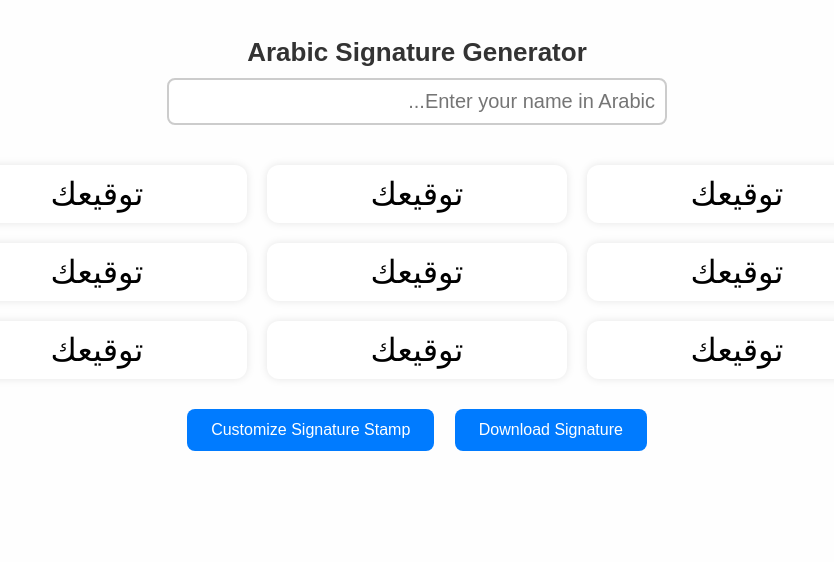
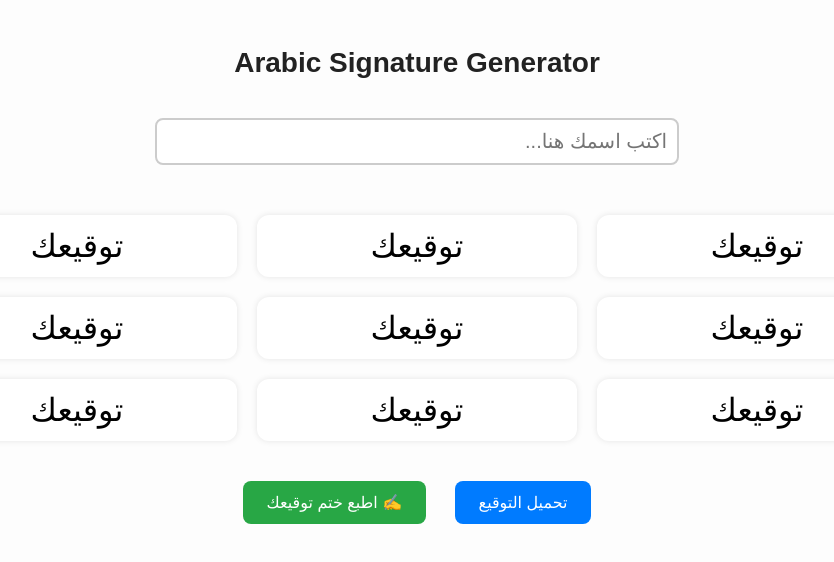
Before and after one commit to RickyHuang2016/Arabic-signature-generator-20250727, a plain HTML site: page index.html in a window 1280 px wide. Shown: the whole page, without its empty margins (223-1057 px from the left). Drawn offline with Linux system fonts and the light colour scheme; a web font is replaced by a local one.

Commit message:
index.html

```diff
--- a/index.html
+++ b/index.html
@@ -5,21 +5,17 @@
   <title>Arabic Signature Generator</title>
   <meta name="viewport" content="width=device-width, initial-scale=1">
   <style>
-    /* Reset + font rendering */
-    * { box-sizing: border-box; }
     body {
       font-family: 'Tajawal', sans-serif;
-      margin: 0;
+      background-color: #fdfdfd;
       padding: 20px;
-      background: #fefefe;
       text-align: center;
       direction: rtl;
     }
 
     h1 {
-      font-size: 26px;
-      margin-bottom: 10px;
-      color: #333;
+      font-size: 28px;
+      color: #222;
     }
 
     input[type="text"] {
@@ -27,26 +23,26 @@
       padding: 10px;
       width: 80%;
       max-width: 500px;
-      margin-bottom: 20px;
+      margin: 20px auto;
       border: 2px solid #ccc;
       border-radius: 8px;
     }
 
     .signature-preview {
-      margin: 20px 0;
       display: flex;
       flex-wrap: wrap;
       justify-content: center;
       gap: 20px;
+      margin: 30px 0;
     }
 
     .signature {
-      padding: 10px 20px;
+      padding: 12px 20px;
       border-radius: 12px;
       background-color: #fff;
-      box-shadow: 0 0 8px rgba(0,0,0,0.1);
+      box-shadow: 0 0 6px rgba(0,0,0,0.1);
       font-size: 32px;
-      min-width: 300px;
+      min-width: 280px;
     }
 
     .font-0 { font-family: 'NotoNaskhArabic'; }
@@ -61,23 +57,31 @@
 
     .button {
       display: inline-block;
-      background-color: #007BFF;
-      color: white;
       padding: 12px 24px;
-      margin: 10px 8px;
+      margin: 10px 12px;
+      font-size: 16px;
+      color: #fff;
+      border: none;
+      border-radius: 8px;
+      cursor: pointer;
       text-decoration: none;
-      border-radius: 8px;
-      font-size: 16px;
-      border: none;
-      cursor: pointer;
       transition: background-color 0.3s;
     }
 
-    .button:hover {
+    .btn-blue {
+      background-color: #007BFF;
+    }
+    .btn-blue:hover {
       background-color: #0056b3;
     }
 
-    /* Font Faces */
+    .btn-green {
+      background-color: #28a745;
+    }
+    .btn-green:hover {
+      background-color: #1e7e34;
+    }
+
     @font-face {
       font-family: 'NotoNaskhArabic';
       src: url('https://cdn.shopify.com/s/files/1/0675/7698/7937/files/NotoNaskhArabic-Regular.woff2') format('woff2');
@@ -127,14 +131,14 @@
 <body>
 
   <h1>Arabic Signature Generator</h1>
-  <input type="text" id="nameInput" placeholder="Enter your name in Arabic...">
+  <input type="text" id="nameInput" placeholder="اكتب اسمك هنا...">
 
-  <div class="signature-preview" id="previewArea">
-    <!-- Signature previews will be inserted here -->
+  <div class="signature-preview" id="previewArea"></div>
+
+  <div>
+    <button class="button btn-blue" onclick="downloadSignatures()">تحميل التوقيع</button>
+    <a class="button btn-green" href="https://clocore.com/products/custom-portable-handwritten-authorised-signatory-stamp-signature-seal-self-inking-clear-impression-thousands-of-uses-with-one-ink-refill" target="_blank">✍️ اطبع ختم توقيعك</a>
   </div>
-
-  <button class="button" onclick="downloadSignatures()">Download Signature</button>
-  <a class="button" href="https://clocore.com/products/custom-portable-handwritten-authorised-signatory-stamp-signature-seal-self-inking-clear-impression-thousands-of-uses-with-one-ink-refill" target="_blank">Customize Signature Stamp</a>
 
   <script>
     const fonts = [
@@ -142,15 +146,15 @@
       'font-4', 'font-5', 'font-6', 'font-7', 'font-8'
     ];
 
+    const input = document.getElementById('nameInput');
     const previewArea = document.getElementById('previewArea');
-    const input = document.getElementById('nameInput');
 
     function render() {
       const name = input.value.trim() || 'توقيعك';
       previewArea.innerHTML = '';
-      fonts.forEach(fontClass => {
+      fonts.forEach(font => {
         const div = document.createElement('div');
-        div.className = 'signature ' + fontClass;
+        div.className = 'signature ' + font;
         div.textContent = name;
         previewArea.appendChild(div);
       });
@@ -160,7 +164,7 @@
     window.addEventListener('load', render);
 
     function downloadSignatures() {
-      alert("To save a signature, right-click on your favorite style above and select 'Save image as...' or use screenshot.");
+      alert("لحفظ توقيعك، اضغط بزر الفأرة الأيمن على النمط المفضل واختر 'حفظ الصورة باسم' أو التقط لقطة شاشة.");
     }
   </script>
 </body>
```
